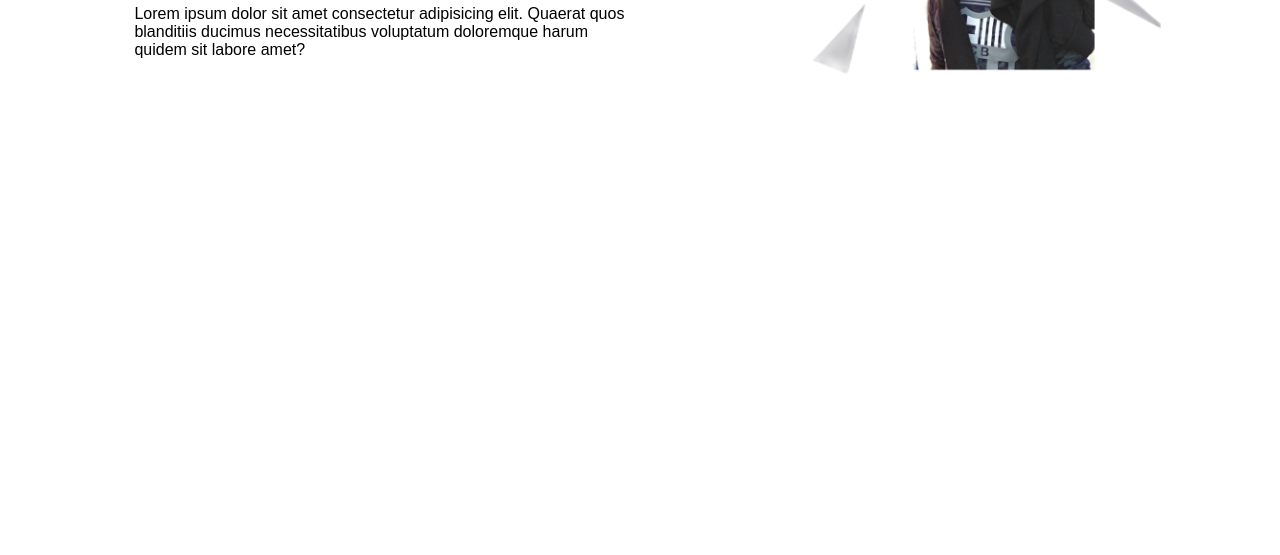
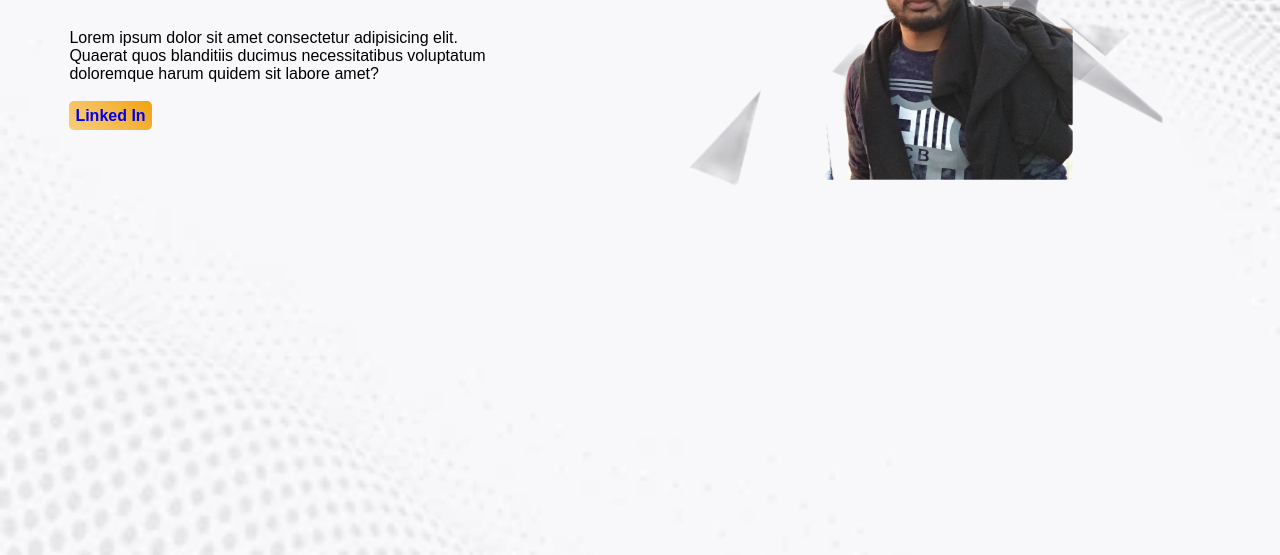
Before and after one commit to Mojaer/pg-hero-portfolio, a plain HTML site: page Index.html in a window 1280 px wide. Shown: the part 245-800 px from the top of the page. Drawn offline with Linux system fonts and the light colour scheme.

Commit message:
1st item finished

```diff
--- a/Index.html
+++ b/Index.html
@@ -21,6 +21,7 @@
             <h4>Problem solving</h4>
             <p>Lorem ipsum dolor sit amet consectetur adipisicing elit. Quaerat quos blanditiis ducimus necessitatibus
                 voluptatum doloremque harum quidem sit labore amet?</p>
+            <a class="Link-Button" target="_blank"href="https://www.linkedin.com/in/mojaer-ahmed-2793a41a9/">Linked In</a>
         </div>
 
         <div class="Head-item2">
--- a/Style.css
+++ b/Style.css
@@ -1,25 +1,43 @@
+body{
+    background-image: url(images/background.webp);
+    background-repeat: no-repeat;
+    background-size: cover;
+}
+
 .Head-container{
     font-family: 'Heebo', sans-serif;
     font-size: x-large;
-    display: flex;
-    justify-content: space-between;
-    align-items:flex-end;
+    display: grid;
+    grid-template-columns: auto auto;
 }
 
 img{
-    width: auto;
-    height:27rem;
+    width: 35rem;
+    height:auto;
 }
 .Head-item1{
-    width: 40%;
+    grid-column-start: 1;
+    grid-column-end: 6;
     margin-left: 10%;
-    height: 27rem;
+    padding: 5% 0%;
+    margin-right: 20%;
 }
+
+.Head-item2{
+    grid-column-start: 6;
+    grid-column-end: 12;
+    margin-right: 90px;
+}
+
 .Head-item1 p{
     font-size: medium;
 }
 
-.Head-item2{
-    width: 20vw;
-    margin-right: 20%;
+.Link-Button{
+    background-image:linear-gradient(45deg,rgb(248, 206, 123),rgb(245, 186, 78),rgb(241, 162, 14));
+    font-size: medium;
+    text-decoration: none;
+    font-weight: 700;
+    padding: 6px 6px;
+    border-radius: 5px;
 }
```
Also changed, not shown: images/background.webp (added).
